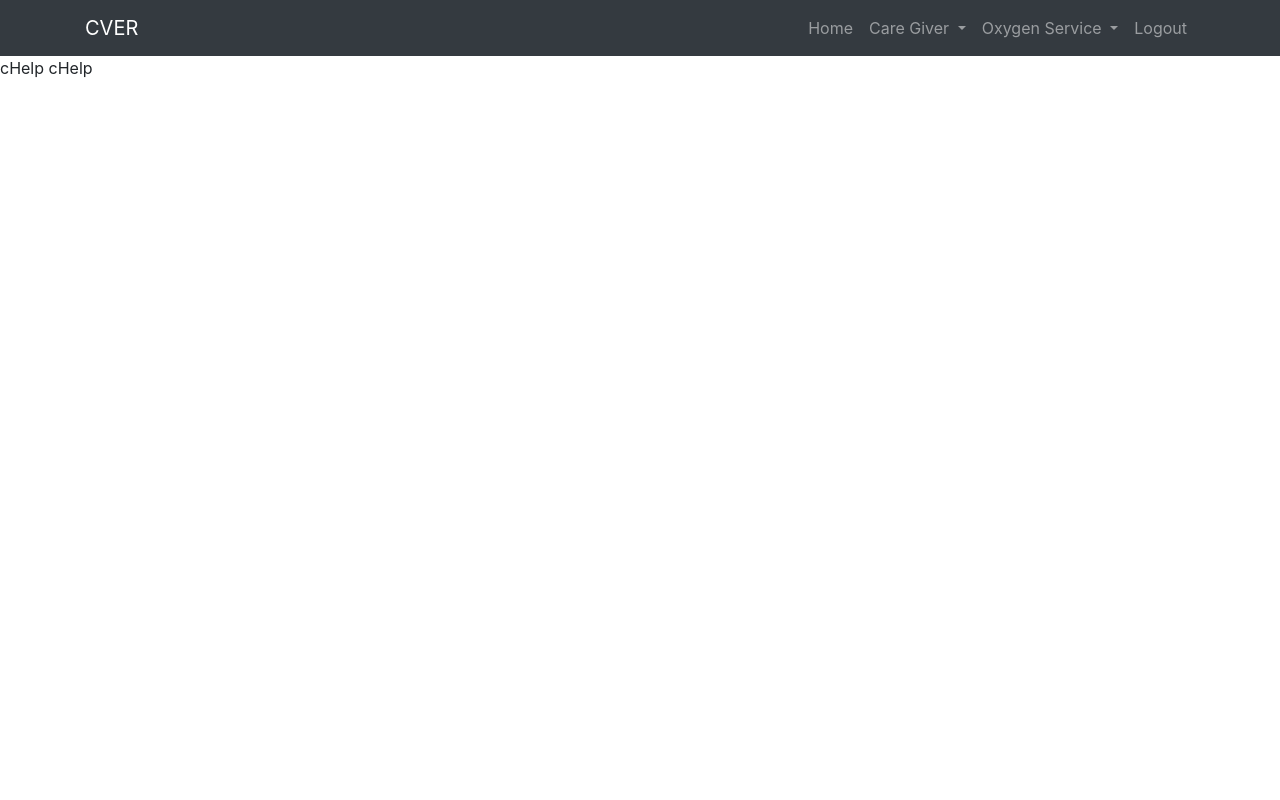
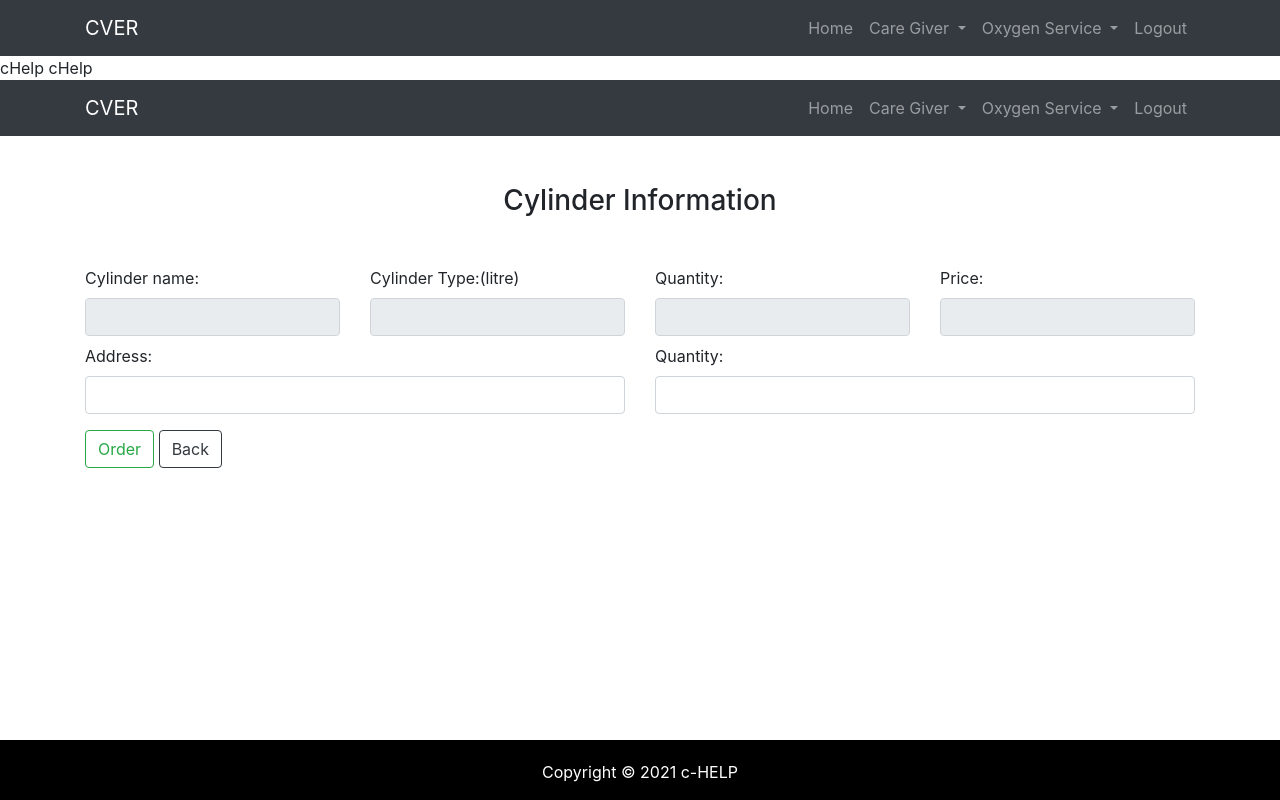
Before and after one commit to shahriar-171272/cHelp, a PHP site: page /user/user_details.php in a window 1280 px wide. Run offline with PHP 8.4, Linux system fonts and the light colour scheme; a user stored in the database is signed in; data comes from the database, SQL or seed files in the repository; data that the repository does not hold is empty.

Commit message:
Details of the order v3.2

```diff
--- a/user/user_details.php
+++ b/user/user_details.php
@@ -70,3 +70,84 @@
 
 
 ?>
+	<html>
+<head>
+	<title>CVER | User</title>
+</head>
+
+<link rel="stylesheet" href="https://maxcdn.bootstrapcdn.com/bootstrap/4.0.0/css/bootstrap.min.css" integrity="sha384-Gn5384xqQ1aoWXA+058RXPxPg6fy4IWvTNh0E263XmFcJlSAwiGgFAW/dAiS6JXm" crossorigin="anonymous">
+
+<body>
+
+	<?php require 'navigation_bar.php' ?>
+
+	<div class="container">
+
+		<h3 class="text-center mt-5">Cylinder Information</h3>
+		<div class="registration_form mt-5">
+
+			<form action="payment.php" method="POST">
+				<input type="hidden" name="id" value="<?= $id ?>">
+				<input type="hidden" name="os_id" value="<?= $data['os_id'] ?>">
+				<input type="hidden" name="cylinder_name" value="<?= $data['cylinder_name'] ?>">
+				<input type="hidden" name="type" value="<?= $data['type'] ?>">
+				<input type="hidden" name="price" value="<?= $data['price'] ?>">
+
+			  <div class="row">
+
+			  	<div class="col">
+			      <label>Cylinder name:</label>
+			      <input type="text" class="form-control" value="<?= $data['cylinder_name'] ?>" disabled>
+			    </div>
+
+			    <div class="col">
+			      <label>Cylinder Type:(litre)</label>
+
+			      	  <input type="text" class="form-control"  value="<?= $data['type'] ?>" disabled>
+			    </div>
+
+			    <div class="col">
+			      <label>Quantity:</label>
+			      <input type="number" class="form-control" value="<?= $data['quantity'] ?>" disabled>
+			    </div>
+
+			    <div class="col">
+			      <label>Price:</label>
+			      <input type="number" class="form-control" value="<?= $data['price'] ?>" disabled>
+			    </div>
+
+
+
+			  </div>
+
+				<div class="row mt-2">
+
+
+				    <div class="col">
+				      <label>Address:</label>
+				      <input type="text" class="form-control" name="address" required >
+				    </div>
+
+				    <div class="col">
+				      <label>Quantity:</label>
+				      <input type="number" class="form-control" name="quantity" min="1" max="<?= $data['quantity']; ?>" required >
+				    </div>
+
+
+				</div>
+
+
+
+
+			  <button class="btn btn-outline-success mt-3" type="submit" name="btn-proceed_payment">Order</button>
+			  <a href="order_cylinder.php" class="btn btn-outline-dark mt-3">Back</a>
+
+
+			</form>
+
+		</div>
+	</div>
+
+
+
+	<?php require 'footer.php' ?>
```
